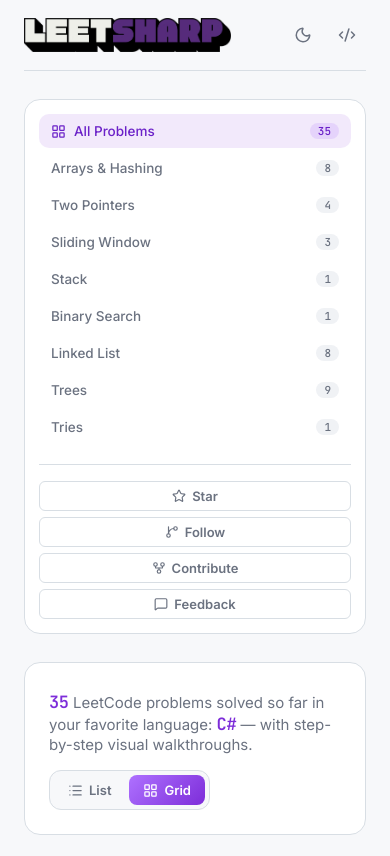
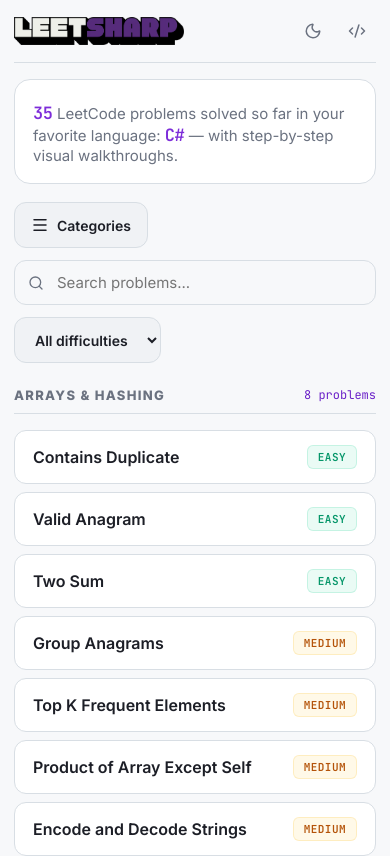
Before and after one commit to elberfunez/leetsharp, a React (Vite) app: page / in a window 390 px wide. Shown: the top 856 px of the page. Built offline with nearby package versions, Linux system fonts and the light colour scheme.

Commit message:
made it mobile responsive.

```diff
--- a/src/index.css
+++ b/src/index.css
@@ -56,6 +56,12 @@
   padding: 0 24px 64px;
 }
 
+@media (max-width: 600px) {
+  .app {
+    padding: 0 14px 48px;
+  }
+}
+
 /* ---------- Top bar ---------- */
 
 .topbar {
@@ -184,6 +190,29 @@
   padding: 3px 10px;
 }
 
+@media (max-width: 600px) {
+  .problem-header {
+    flex-wrap: wrap;
+    gap: 8px 12px;
+    margin-bottom: 16px;
+  }
+  .problem-header h1 {
+    font-size: 21px;
+    flex-basis: 100%;
+  }
+  /* Drop the auto-margin so "Tracing:" sits on its own wrapped row
+     instead of being pushed off the right edge. */
+  .problem-input {
+    margin-left: 0;
+    flex-basis: 100%;
+    flex-wrap: wrap;
+  }
+  .problem-input-value {
+    overflow-x: auto;
+    max-width: 100%;
+  }
+}
+
 /* ---------- Workspace ---------- */
 
 .workspace {
@@ -200,8 +229,16 @@
 }
 
 @media (max-width: 900px) {
+  /* minmax(0, 1fr) (not bare 1fr) so the column can shrink below the code
+     panel's min-content width — otherwise the long C# lines blow the track
+     wider than the viewport. min-width:0 on the children lets their internal
+     overflow:auto scroll regions actually clip instead of expanding. */
   .workspace {
-    grid-template-columns: 1fr;
+    grid-template-columns: minmax(0, 1fr);
+  }
+  .left-column,
+  .right-pane {
+    min-width: 0;
   }
 }
 
@@ -467,6 +504,21 @@
   font-weight: 600;
   color: var(--accent-text);
   backdrop-filter: blur(4px);
+}
+
+@media (max-width: 600px) {
+  .array-cell {
+    width: 40px;
+    height: 40px;
+    font-size: 15px;
+  }
+  /* Stack side-by-side visuals (e.g. Two Sum's array + dict) on phones. */
+  .visual-row {
+    flex-direction: column;
+  }
+  .visual-block {
+    padding: 12px;
+  }
 }
 
 .cell-highlighted {
@@ -709,6 +761,30 @@
   color: #fff;
 }
 
+/* On phones the transport row can't fit on one line — wrap it and give the
+   scrubber its own full-width row. Bump hit areas for touch. */
+@media (max-width: 600px) {
+  .step-controls {
+    flex-wrap: wrap;
+    justify-content: center;
+    gap: 10px 12px;
+    border-radius: 18px;
+    padding: 12px 14px;
+  }
+  .scrubber {
+    order: 3;
+    flex-basis: 100%;
+    height: 6px;
+  }
+  .transport-btn {
+    width: 38px;
+    height: 38px;
+  }
+  .speed-btn {
+    padding: 6px 12px;
+  }
+}
+
 /* ---------- Approach ---------- */
 
 .approach {
@@ -717,6 +793,17 @@
   border: 1px solid var(--border);
   border-radius: 10px;
   padding: 24px;
+}
+
+@media (max-width: 600px) {
+  .approach {
+    margin-top: 24px;
+    padding: 18px;
+  }
+  .complexity {
+    flex-direction: column;
+    gap: 8px;
+  }
 }
 
 .approach h2 {
@@ -821,6 +908,14 @@
   padding: 4px 2px;
 }
 
+/* On phones a long chain overflows; left-align so the start stays reachable
+   instead of being clipped by center justification. */
+@media (max-width: 600px) {
+  .ll-scroll {
+    justify-content: flex-start;
+  }
+}
+
 .ll-stage {
   position: relative;
   flex: none;
@@ -916,13 +1011,16 @@
 /* ---------- Tree ---------- */
 
 .tree-root {
-  display: flex;
-  justify-content: center;
+  /* Block + auto margins on the canvas: centers when it fits, and when the
+     tree is wider than the panel the auto margins collapse to 0 so it scrolls
+     from the left edge instead of clipping. */
+  overflow-x: auto;
   padding: 8px 0;
 }
 
 .tree-canvas {
   position: relative;
+  margin: 0 auto;
 }
 
 .tree-node {
@@ -1037,6 +1135,16 @@
   margin-bottom: 12px;
 }
 
+@media (max-width: 600px) {
+  .problem-nav-row {
+    flex-wrap: wrap;
+    gap: 8px 12px;
+  }
+  .nav-row-right {
+    gap: 12px;
+  }
+}
+
 .back-link {
   color: var(--text-dim);
   text-decoration: none;
@@ -1598,9 +1706,23 @@
   border-bottom-color: var(--accent);
 }
 
-@media (max-width: 640px) {
+@media (max-width: 600px) {
+  .topbar {
+    gap: 8px;
+    padding: 12px 0;
+    margin-bottom: 16px;
+  }
+  /* Phones: drop the Problems/Roadmap nav entirely. The roadmap map isn't
+     usable at this width, and the logo already links home. */
   .topnav {
     display: none;
+  }
+  .logo {
+    height: 28px;
+  }
+  .icon-btn {
+    width: 34px;
+    height: 34px;
   }
 }
 
@@ -1639,13 +1761,92 @@
   align-items: start;
 }
 
-@media (max-width: 980px) {
+@media (max-width: 900px) {
   .home-layout {
     grid-template-columns: 1fr;
   }
-  .home-sidebar {
+  /* Sidebar becomes a slide-in drawer on tablets/phones.
+     `.home-layout >` raises specificity above the base `.home-sidebar` rule,
+     which is defined LATER in this file — without it that base rule's
+     `position: sticky` wins and the off-canvas sidebar stays in flow,
+     shoving the page content down below the fold. */
+  .home-layout > .home-sidebar {
+    position: fixed;
+    top: 0;
+    left: 0;
+    z-index: 60;
+    width: min(284px, 84vw);
+    height: 100%;
+    border-radius: 0;
+    border: none;
+    border-right: 1px solid var(--border);
+    transform: translateX(-100%);
+    transition: transform 0.22s ease;
+    overflow-y: auto;
+  }
+  .home-layout > .home-sidebar.drawer-open {
+    transform: translateX(0);
+    box-shadow: 0 0 40px rgba(0, 0, 0, 0.4);
+  }
+}
+
+/* Drawer trigger + close: shown by default (mobile); the desktop-hide override
+   lives AFTER these base rules (see below) so source order resolves correctly. */
+.home-menu-btn {
+  display: inline-flex;
+  align-items: center;
+  gap: 8px;
+  height: 46px;
+  padding: 0 16px;
+  background: var(--bg-elevated);
+  border: 1px solid var(--border);
+  border-radius: 12px;
+  color: var(--text);
+  font-family: inherit;
+  font-size: 14px;
+  font-weight: 600;
+  cursor: pointer;
+  flex-shrink: 0;
+}
+
+.home-menu-btn:hover {
+  border-color: var(--accent);
+}
+
+.sidebar-close {
+  display: inline-flex;
+  align-items: center;
+  justify-content: center;
+  align-self: flex-end;
+  width: 34px;
+  height: 34px;
+  margin-bottom: 4px;
+  background: var(--bg-elevated);
+  border: 1px solid var(--border);
+  border-radius: 8px;
+  color: var(--text-dim);
+  cursor: pointer;
+}
+
+.sidebar-close:hover {
+  color: var(--text);
+  border-color: var(--accent);
+}
+
+/* Desktop: no drawer, so hide its trigger/close. Placed after the base rules
+   above so this override wins above 900px. */
+@media (min-width: 901px) {
+  .home-menu-btn,
+  .sidebar-close {
     display: none;
   }
+}
+
+.sidebar-backdrop {
+  position: fixed;
+  inset: 0;
+  z-index: 55;
+  background: rgba(0, 0, 0, 0.55);
 }
 
 .home-sidebar {
@@ -1895,6 +2096,22 @@
   display: grid;
   grid-template-columns: repeat(auto-fill, minmax(280px, 1fr));
   gap: 16px;
+}
+
+@media (max-width: 600px) {
+  .dash-header {
+    padding: 18px;
+    margin-bottom: 18px;
+  }
+  .dash-controls {
+    margin-bottom: 24px;
+  }
+  .card-grid {
+    grid-template-columns: 1fr;
+  }
+  .cat-sections {
+    gap: 30px;
+  }
 }
 
 .glass-card {
@@ -2105,6 +2322,17 @@
   text-align: center;
 }
 
+@media (max-width: 600px) {
+  .footer {
+    margin-top: 48px;
+    padding: 28px 0 20px;
+  }
+  .footer-links {
+    flex-wrap: wrap;
+    gap: 14px 18px;
+  }
+}
+
 .footer-content {
   display: flex;
   flex-direction: column;
--- a/src/pages/HomePage.tsx
+++ b/src/pages/HomePage.tsx
@@ -3,6 +3,7 @@
 import {
   Search, List, LayoutGrid, Play,
   Star, GitBranch, GitFork, MessageSquare,
+  Menu, X,
 } from "lucide-react";
 import type { Problem } from "../domain/types";
 import { problems } from "../problems";
@@ -14,6 +15,21 @@
 type Diff = "All" | "Easy" | "Medium" | "Hard";
 
 const isView = (v: string | null): v is View => v === "grid" || v === "list" || v === "map";
+
+/** Tracks the phone breakpoint so we can force list view and drop the roadmap. */
+function useIsMobile() {
+  const query = "(max-width: 600px)";
+  const [isMobile, setIsMobile] = useState(
+    () => typeof window !== "undefined" && window.matchMedia(query).matches
+  );
+  useEffect(() => {
+    const mq = window.matchMedia(query);
+    const onChange = (e: MediaQueryListEvent) => setIsMobile(e.matches);
+    mq.addEventListener("change", onChange);
+    return () => mq.removeEventListener("change", onChange);
+  }, []);
+  return isMobile;
+}
 
 export function HomePage() {
   const [searchParams] = useSearchParams();
@@ -28,6 +44,17 @@
   const [difficulty, setDifficulty] = useState<Diff>("All");
   const [selectedCategory, setSelectedCategory] = useState<string | null>(null);
   const [openCategory, setOpenCategory] = useState<string | null>(null);
+  const [drawerOpen, setDrawerOpen] = useState(false);
+  const isMobile = useIsMobile();
+  // On phones the roadmap is dropped and only the list renders, regardless of
+  // the saved/desktop preference.
+  const effectiveView: View = isMobile ? "list" : view;
+
+  // Picking a category from the mobile drawer also closes it.
+  const chooseCategory = (cat: string | null) => {
+    setSelectedCategory(cat);
+    setDrawerOpen(false);
+  };
 
   useEffect(() => {
     if (view === "list" || view === "grid") {
@@ -81,11 +108,14 @@
 
   return (
     <div className="home-layout">
-      <aside className="home-sidebar">
+      <aside className={`home-sidebar${drawerOpen ? " drawer-open" : ""}`}>
+        <button className="sidebar-close" onClick={() => setDrawerOpen(false)} aria-label="Close categories">
+          <X size={18} strokeWidth={2} />
+        </button>
         <nav className="sidebar-nav">
           <button
             className={`sidebar-link${selectedCategory === null ? " sidebar-active" : ""}`}
-            onClick={() => setSelectedCategory(null)}
+            onClick={() => chooseCategory(null)}
           >
             <span className="sidebar-link-label">
               <LayoutGrid size={15} strokeWidth={2} /> All Problems
@@ -98,7 +128,7 @@
               <button
                 key={cat}
                 className={`sidebar-link${selectedCategory === cat ? " sidebar-active" : ""}`}
-                onClick={() => setSelectedCategory(cat)}
+                onClick={() => chooseCategory(cat)}
               >
                 <span className="sidebar-link-label">{cat}</span>
                 <span className="sidebar-count">{total}</span>
@@ -132,6 +162,10 @@
         </div>
       </aside>
 
+      {drawerOpen && (
+        <div className="sidebar-backdrop" onClick={() => setDrawerOpen(false)} />
+      )}
+
       <div className="home-main">
         <header className="dash-header">
           <div>
@@ -140,7 +174,7 @@
               {" "} LeetCode problems solved so far in your favorite language: <span className="solved-count">C#</span> — with step-by-step visual walkthroughs.
             </p>
           </div>
-          {view !== "map" && (
+          {effectiveView !== "map" && !isMobile && (
             <div className="view-toggle">
               <button
                 className={`view-toggle-btn${view === "list" ? " view-toggle-active" : ""}`}
@@ -158,8 +192,16 @@
           )}
         </header>
 
-        {view !== "map" && (
+        {effectiveView !== "map" && (
           <div className="dash-controls">
+            <button
+              className="home-menu-btn"
+              onClick={() => setDrawerOpen(true)}
+              aria-label="Browse categories"
+            >
+              <Menu size={18} strokeWidth={2} />
+              {selectedCategory ?? "Categories"}
+            </button>
             <div className="search-box">
               <Search size={16} strokeWidth={2} className="search-icon" />
               <input
@@ -183,7 +225,7 @@
           </div>
         )}
 
-        {view === "map" ? (
+        {effectiveView === "map" ? (
           <RoadmapView onSelect={setOpenCategory} />
         ) : (
           <div className="cat-sections">
@@ -197,7 +239,7 @@
                     <h2>{cat}</h2>
                     <span className="cat-section-count">{total} problems</span>
                   </div>
-                  {view === "grid" ? (
+                  {effectiveView === "grid" ? (
                     <div className="card-grid">
                       {items.map((p) => (
                         <Card key={p.slug} p={p} />
```
Also changed, not shown: 1 other file (tests, documents, lock files or other folders).
